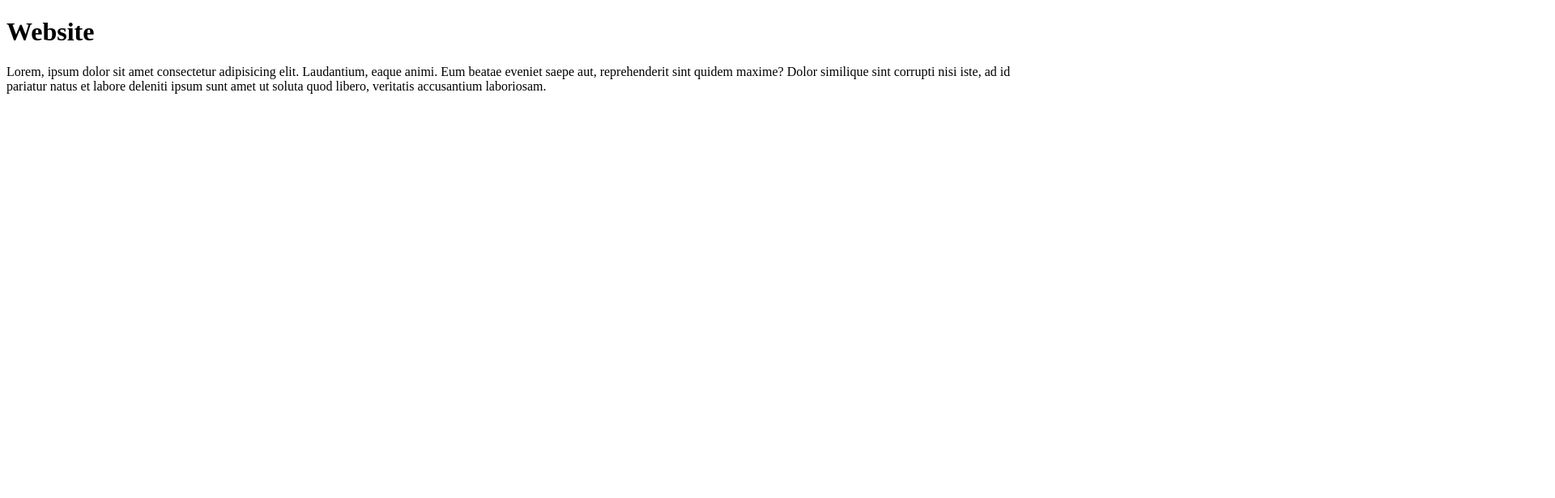
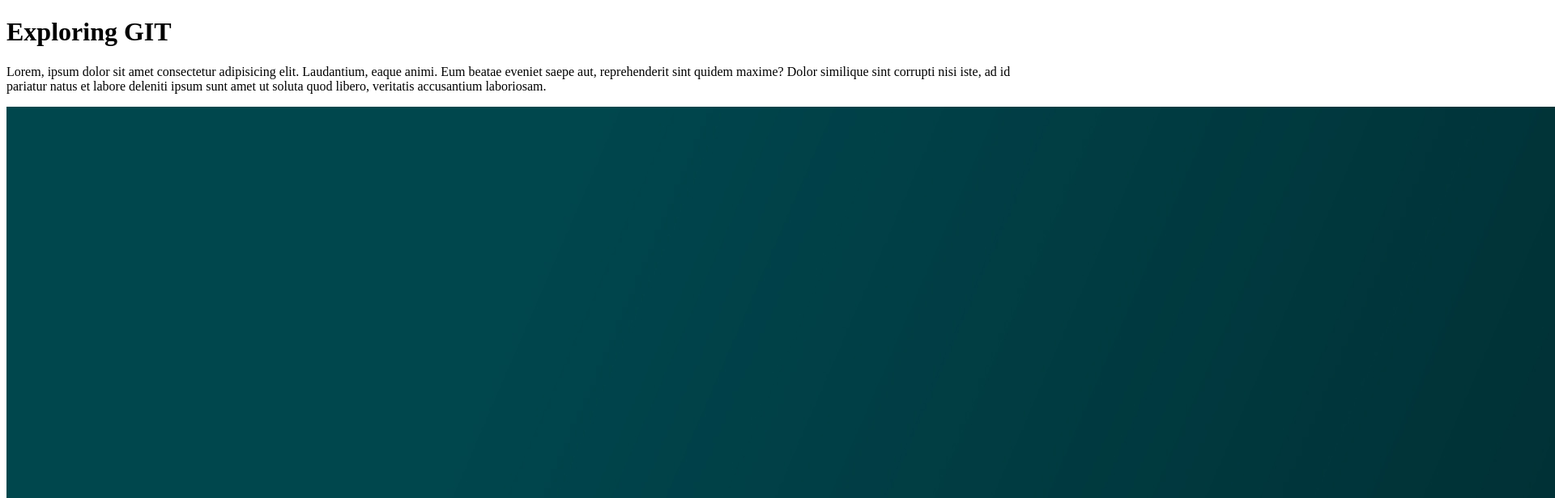
Before and after one commit to khaledurrashid2/msgt, a plain HTML site: page index.html in a window 1280 px wide. Shown: the top 616 px of the page at 81% size, 1920 px wide, since content can reach past the window. Drawn offline with Linux system fonts and the light colour scheme.

Commit message:
added image link

```diff
--- a/index.html
+++ b/index.html
@@ -6,7 +6,9 @@
     <title>HTML Template</title>
 </head>
 <body>
-    <h1>Website</h1>
+    <h1>Exploring GIT</h1>
     <p>Lorem, ipsum dolor sit amet consectetur adipisicing elit. Laudantium, eaque animi. Eum beatae eveniet saepe aut, reprehenderit sint quidem maxime? Dolor similique sint corrupti nisi iste, ad id pariatur natus et labore deleniti ipsum sunt amet ut soluta quod libero, veritatis accusantium laboriosam.</p>
+
+    <img src="images/sample-image.jpg" alt="sample image">
 </body>
 </html>
```
Also changed, not shown: images/sample-image.jpg (added).
